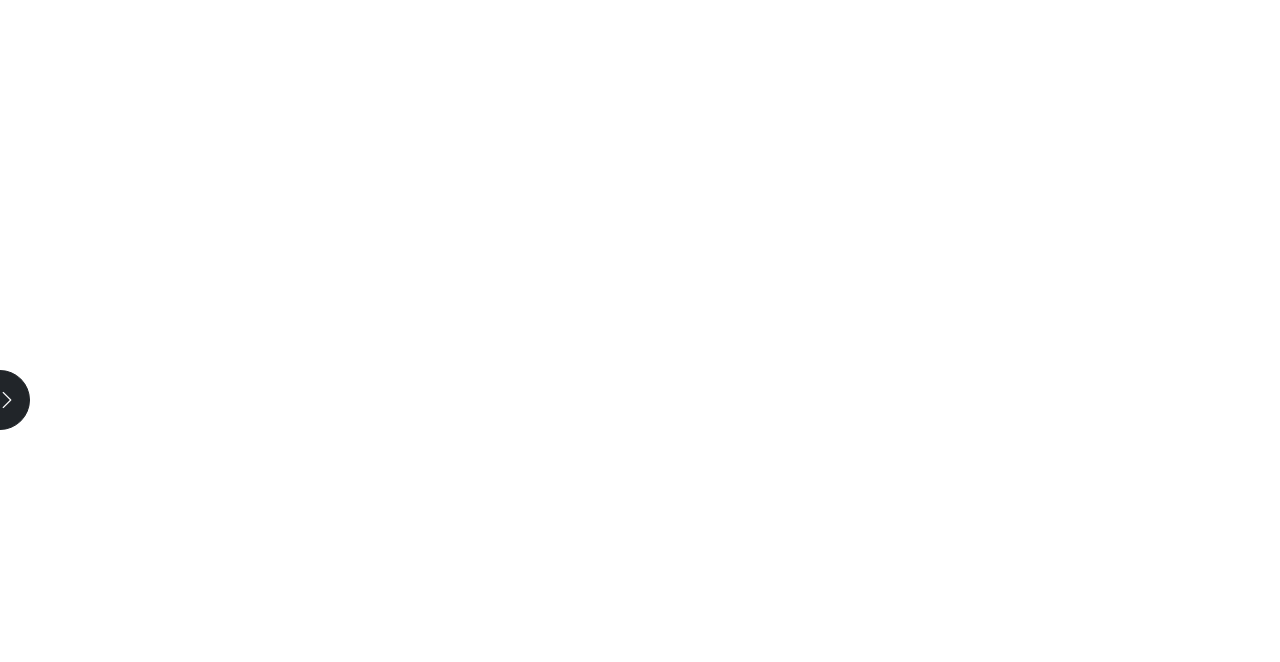
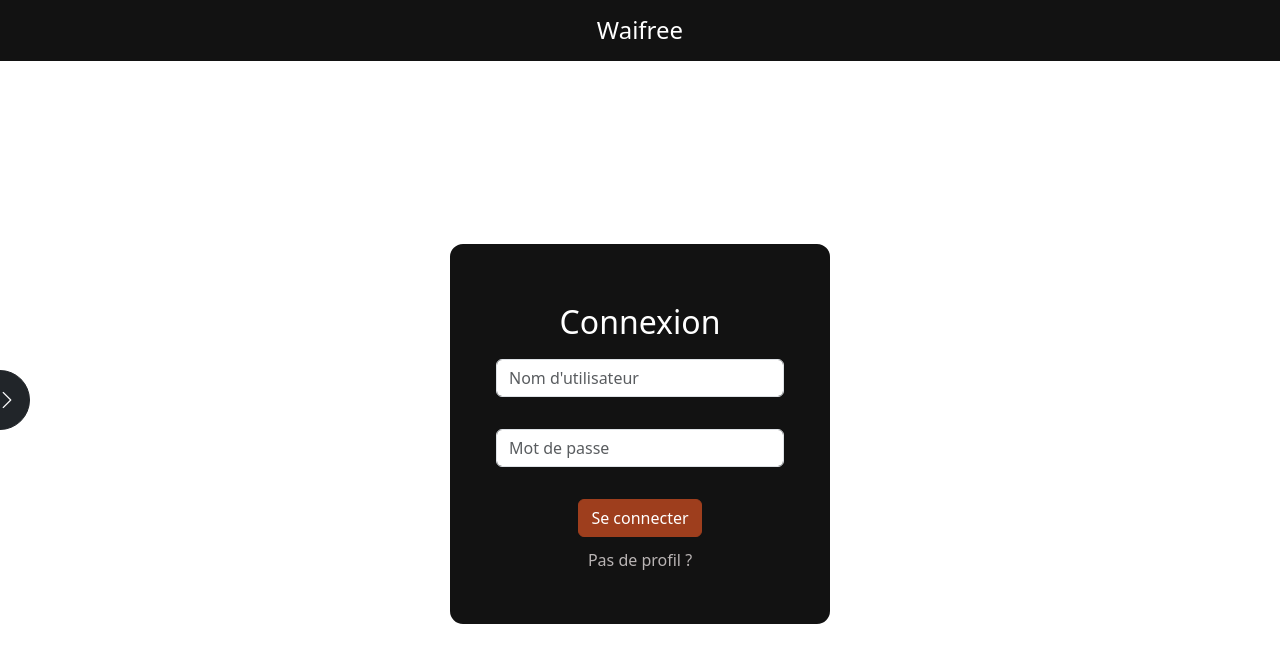
Before and after one commit to Shaddushi/NuitDeLinfo2025, a Vue app in the folder Frontend/: page /login in a window 1280 px wide. Before the commit this address had no page. Shown: the top 662 px of the page. Built offline with nearby package versions, Linux system fonts and the light colour scheme.

Commit message:
added login

```diff
--- a/Frontend/package.json
+++ b/Frontend/package.json
@@ -12,6 +12,7 @@
     "preview": "vite preview"
   },
   "dependencies": {
+    "axios": "^1.13.2",
     "bootstrap": "^5.3.8",
     "bootstrap-icons": "^1.13.1",
     "pinia": "^3.0.4",
--- a/Frontend/src/components/Accueil.vue
+++ b/Frontend/src/components/Accueil.vue
@@ -5,8 +5,6 @@
   </div>
 </template>
 
-<script>
-export default {
-  name: 'Accueil',
-};
+<script setup>
+
 </script>
--- a/Frontend/src/components/Game.vue
+++ b/Frontend/src/components/Game.vue
@@ -101,7 +101,7 @@ export default {
 
     methods: {
         async loadData(){
-            const data = await import('@public/game.json')
+            const data = await import('/public/game.json')
             this.items = data.default
             this.getCurrentData()
         },
--- /dev/null
+++ b/Frontend/src/components/Login.vue
@@ -0,0 +1,167 @@
+<script setup>
+
+    import axios from 'axios';
+    import { ref } from 'vue';
+    const isConnecting = ref(true);
+    const password = ref('');
+    const username = ref('');
+
+    function Connect(){
+        axios.post('http://api.devsfecations.fr/user/login', {
+            pseudo: username.value,
+            password: password.value
+            }).then(function (response) {
+                console.log(response)
+                if(response.data.error){
+                    alert("Erreur lors de la connexion : " + response.data.error);
+                    return;
+                }
+                localStorage.setItem('token', response.data.token);
+                window.location.replace("/");
+        })
+    }
+
+
+    function createAccount(){
+        axios.post('http://api.devsfecations.fr/user/signin',  {
+            username: username.value,
+            password: password.value
+            }).then(function (response) {
+                console.log(response)
+                if(response.data.error){
+                    alert("Erreur lors de la création du compte : " + response.data.error);
+                    return;
+                }
+                localStorage.setItem('token', response.data.token);
+                window.location.replace("/");
+            })
+    }
+
+</script>
+
+
+
+<template>
+    <div class="loginMain">
+    <div class="h4 flex py-3 W-100">
+        Waifree
+    </div>
+    <div class="loginWindow" v-if="isConnecting">
+        <h2 class="loginTitle">Connexion</h2>
+        <form class="loginInfo" @submit.prevent="Connect()">
+            <input class="form-control my-3" v-model="username" type="text" placeholder="Nom d'utilisateur"/>
+            <input class="form-control my-3" v-model="password" type="password" placeholder="Mot de passe"/>
+
+            <div class="d-flex justify-content-center">
+                <button class="btn btn-primary mt-3" type="submit">Se connecter</button>
+            </div>
+            <button class="loginNoProfile" @click="isConnecting=false">Pas de profil ?</button>
+        </form>
+
+
+    </div>
+    <div class="loginWindow" v-else>
+        <h2 class="loginTitle">Création de compte</h2>
+        <form class="loginInfo" @submit="createAccount()">
+            <input class="form-control my-3" v-model="username" type="text" placeholder="Nom d'utilisateur"/>
+            <input class="form-control my-3" v-model="password" type="password" placeholder="Mot de passe"/>
+
+            <div class="d-flex justify-content-center">
+                <button class="btn btn-primary mt-3" type="submit">Créer un compte</button>
+            </div>
+            <button class="loginNoProfile" @click="isConnecting=true">déjà un profil ?</button>
+        </form>
+    </div>
+    </div>
+</template>
+
+
+
+
+
+
+
+<style scoped>
+
+    .loginMain{
+        height: 100vh;
+        display: flex;
+        flex-direction: column;
+    }
+
+
+    .flex {
+        background-color: #121212;
+        color: white;
+        text-align: center;
+    }
+
+    .loginWindow {
+        display: flex;
+        flex-direction: column;
+        align-items: center;
+        justify-content: center;
+        margin: auto;
+        background-color: #121212;
+        width: 30vw;
+        height: 30vw;
+        border: 2px solid #ffffff;
+        border-radius: 15px;
+        padding: 10px;
+        box-shadow: 0 0 10px rgba(255, 255, 255, 0.5);
+    }
+    .loginTitle {
+        color: white;
+    }
+
+    .loginInfo {
+        width: 80%;
+        height: 60%;
+        display: flex;
+        flex-direction: column;
+        align-items: center;
+        justify-content: center;
+    }
+
+    .loginNoProfile {
+        color: #b9b4b4;
+        background: none;
+        border: none;
+        margin-top: 10px;
+    }
+
+    .loginNoProfile:hover {
+        text-decoration: underline;
+        cursor: pointer;
+    }
+
+
+    .btn:hover {
+        background-color: #2b2b30;
+        border-color: #2b2b30;
+        color: white;
+    }
+
+    @media (max-width: 1200px) {
+        .loginWindow {
+            width: 50vw;
+            height: 50vw;
+        }
+    }
+
+    @media (max-width: 768px) {
+        .loginWindow {
+            width: 70vw;
+            height: 70vw;
+        }
+    }
+
+    @media (max-width: 480px) {
+        .loginWindow {
+            width: 90vw;
+            height: 60vh;
+        }
+    }
+
+
+</style>
--- a/Frontend/src/components/Navigation.vue
+++ b/Frontend/src/components/Navigation.vue
@@ -18,6 +18,11 @@
 
             </span>
             <ul class="list-unstyled">
+                <li class="py-2">
+                    <a href="/login" class="text-decoration-none text-white fs-5">
+                        <i class="bi bi-chevron-right me-2"/> Se connecter
+                    </a>
+                </li>
                 <li class="py-2">
                     <a href="/" class="text-decoration-none text-white fs-5">
                         <i class="bi bi-chevron-right me-2"/> Accueil
--- a/Frontend/src/router.js
+++ b/Frontend/src/router.js
@@ -2,7 +2,7 @@ import { createRouter, createWebHistory } from 'vue-router';
 import Credit from '@/components/Credit.vue';
 import Accueil from "@/components/Accueil.vue";
 import GameContainer from "@/components/GameContainer.vue";
-
+import Login from "@/components/Login.vue";
 const routes = [
     // ... autres routes
     {
@@ -20,6 +20,11 @@ const routes = [
         name: 'game',
         component: GameContainer,
     },
+    {
+        path: '/login',
+        name: 'login',
+        component: Login,
+    }
 ];
 
 const router = createRouter({
```
Also changed, not shown: 1 other file (tests, documents, lock files or other folders).
